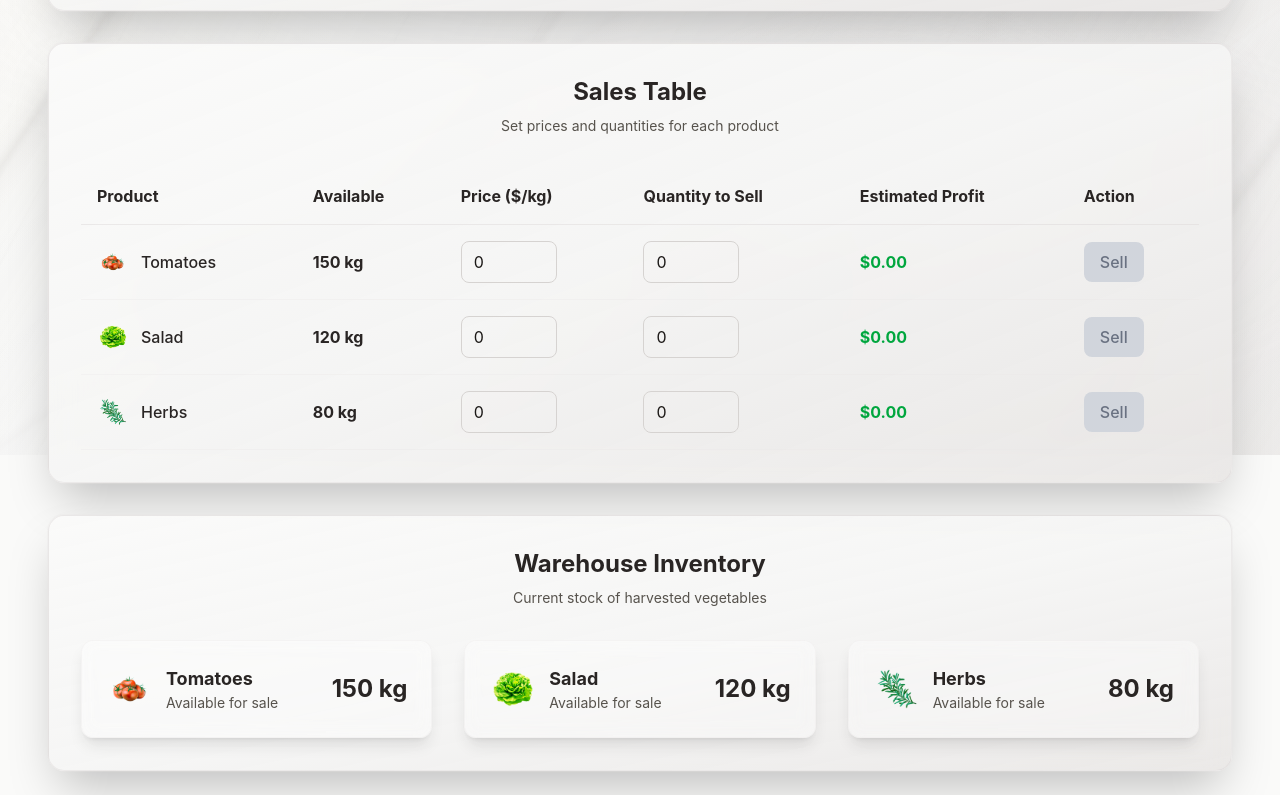
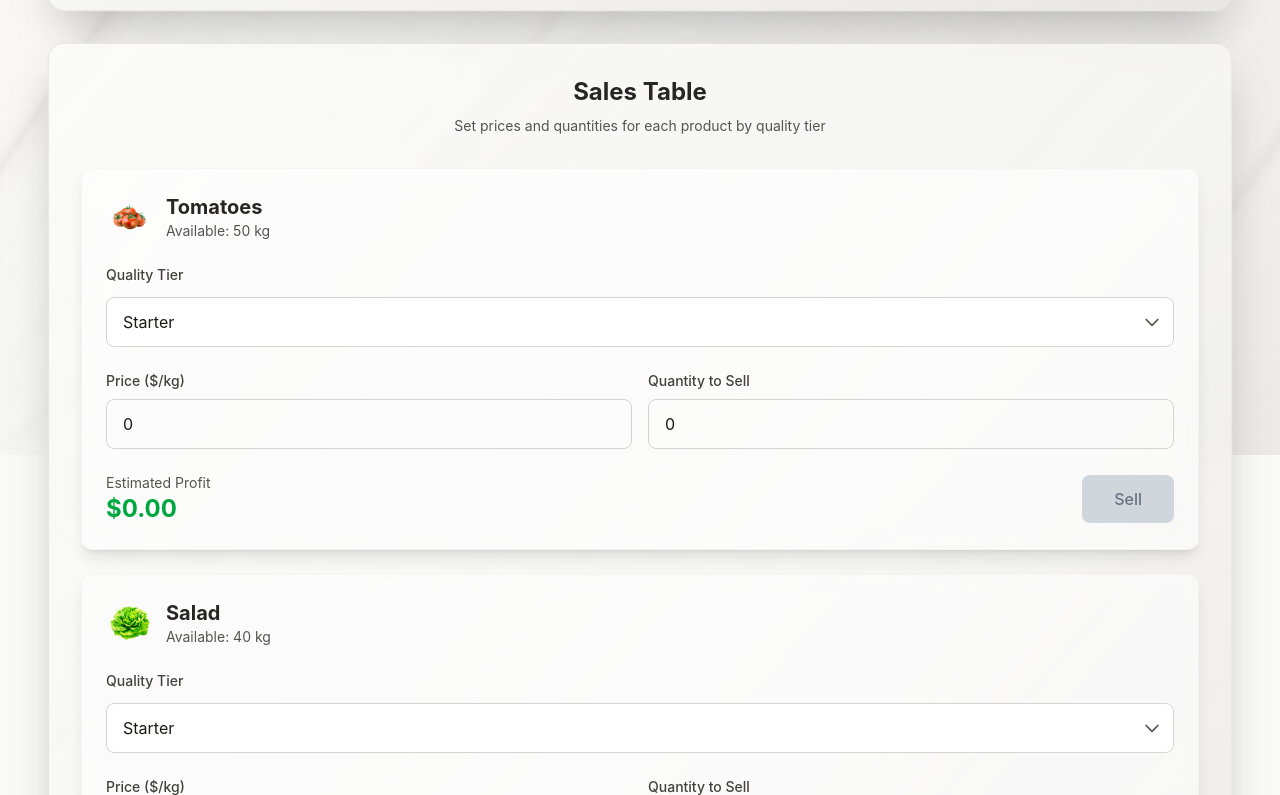
Before and after one commit to RebelsBlocks/business-simulator-frontend, a React (Vite) app: page /sales in a window 1280 px wide. Shown: the part 345-1140 px from the top of the page. Built offline with nearby package versions, Linux system fonts and the light colour scheme.

Commit message:
Update Sales.tsx

```diff
--- a/src/pages/Sales.tsx
+++ b/src/pages/Sales.tsx
@@ -7,10 +7,18 @@ interface ProductInventory {
   herbs: number;
 }
 
+interface TierInventory {
+  starter: ProductInventory;
+  basic: ProductInventory;
+  premium: ProductInventory;
+  max: ProductInventory;
+}
+
 interface SalesItem {
   productId: string;
   productName: string;
   icon: string;
+  selectedTier: 'starter' | 'basic' | 'premium' | 'max';
   availableQuantity: number;
   price: number;
   quantityToSell: number;
@@ -18,11 +26,12 @@ interface SalesItem {
 }
 
 const Sales = () => {
-  // Symulowany magazyn gotowych produktów
-  const [warehouseInventory, setWarehouseInventory] = useState<ProductInventory>({
-    tomatoes: 150,
-    salad: 120,
-    herbs: 80
+  // Symulowany magazyn gotowych produktów z podziałem na tiery
+  const [warehouseInventory, setWarehouseInventory] = useState<TierInventory>({
+    starter: { tomatoes: 50, salad: 40, herbs: 30 },
+    basic: { tomatoes: 40, salad: 35, herbs: 25 },
+    premium: { tomatoes: 30, salad: 25, herbs: 15 },
+    max: { tomatoes: 20, salad: 15, herbs: 10 }
   });
 
   // Stan pieniędzy (symulowany)
@@ -34,25 +43,51 @@ const Sales = () => {
     { id: 'herbs', name: 'Herbs', icon: '/herbs.png' }
   ];
 
-  // Stan dla tabeli sprzedaży
-  const [salesItems, setSalesItems] = useState<SalesItem[]>(
-    products.map(product => ({
+  const tiers = [
+    { id: 'starter', name: 'Starter', color: 'from-stone-400 to-stone-600', bgColor: 'bg-stone-100' },
+    { id: 'basic', name: 'Basic', color: 'from-stone-500 to-stone-700', bgColor: 'bg-stone-200' },
+    { id: 'premium', name: 'Premium', color: 'from-stone-600 to-stone-800', bgColor: 'bg-stone-300' },
+    { id: 'max', name: 'Max', color: 'from-stone-700 to-stone-900', bgColor: 'bg-stone-400' }
+  ] as const;
+
+  // Stan dla tabeli sprzedaży - jeden wiersz na produkt z wybieranym tierem
+  const [salesItems, setSalesItems] = useState<SalesItem[]>(() => {
+    return products.map(product => ({
       productId: product.id,
       productName: product.name,
       icon: product.icon,
-      availableQuantity: warehouseInventory[product.id as keyof ProductInventory],
+      selectedTier: 'starter',
+      availableQuantity: warehouseInventory.starter[product.id as keyof ProductInventory],
       price: 0,
       quantityToSell: 0,
       estimatedProfit: 0
-    }))
-  );
+    }));
+  });
 
   // Aktualizuj dostępną ilość w tabeli sprzedaży
   const updateAvailableQuantities = () => {
     setSalesItems(prev => prev.map(item => ({
       ...item,
-      availableQuantity: warehouseInventory[item.productId as keyof ProductInventory]
+      availableQuantity: warehouseInventory[item.selectedTier][item.productId as keyof ProductInventory]
     })));
+  };
+
+  // Obsługa zmiany tieru
+  const handleTierChange = (productId: string, newTier: 'starter' | 'basic' | 'premium' | 'max') => {
+    setSalesItems(prev => prev.map(item => {
+      if (item.productId === productId) {
+        const newAvailableQuantity = warehouseInventory[newTier][item.productId as keyof ProductInventory];
+
+        return {
+          ...item,
+          selectedTier: newTier,
+          availableQuantity: newAvailableQuantity,
+          quantityToSell: Math.min(item.quantityToSell, newAvailableQuantity),
+          estimatedProfit: item.price * Math.min(item.quantityToSell, newAvailableQuantity)
+        };
+      }
+      return item;
+    }));
   };
 
   // Obsługa zmiany ceny
@@ -94,7 +129,10 @@ const Sales = () => {
     // Aktualizuj magazyn
     setWarehouseInventory(prev => ({
       ...prev,
-      [productId]: prev[productId as keyof ProductInventory] - item.quantityToSell
+      [item.selectedTier]: {
+        ...prev[item.selectedTier],
+        [productId]: prev[item.selectedTier][productId as keyof ProductInventory] - item.quantityToSell
+      }
     }));
 
     // Dodaj pieniądze
@@ -109,7 +147,7 @@ const Sales = () => {
     }));
 
     // Pokaż komunikat o sukcesie
-    alert(`Successfully sold ${item.quantityToSell} ${item.productName} for $${item.estimatedProfit.toFixed(2)}!`);
+    alert(`Successfully sold ${item.quantityToSell} kg of ${item.productName} (${item.selectedTier} quality) for $${item.estimatedProfit.toFixed(2)}!`);
   };
 
   // Aktualizuj dostępne ilości gdy zmienia się magazyn
@@ -128,7 +166,7 @@ const Sales = () => {
         <div className="bg-gradient-to-br from-stone-50/95 via-stone-100/90 to-stone-200/85 backdrop-blur-md border border-stone-300/40 rounded-xl sm:rounded-2xl p-6 sm:p-8 mb-6 sm:mb-8 shadow-2xl ring-1 ring-stone-200/30 transition-all duration-500">
           <div className="text-center mb-4">
             <h2 className="text-3xl font-bold text-stone-800 mb-2">Sales Dashboard</h2>
-            <p className="text-stone-600 text-sm">Sell your harvested vegetables for profit</p>
+            <p className="text-stone-600 text-sm">Sell your harvested vegetables by quality tier</p>
           </div>
           <div className="grid grid-cols-1 md:grid-cols-3 gap-6 sm:gap-8">
             <div className="text-center">
@@ -141,78 +179,100 @@ const Sales = () => {
             </div>
             <div className="text-center">
               <div className="text-3xl font-bold text-stone-800">
-                {Object.values(warehouseInventory).reduce((sum, quantity) => sum + quantity, 0)}
+                {Object.values(warehouseInventory).reduce((sum, tier) =>
+                  sum + Object.values(tier).reduce((tierSum: number, quantity: unknown) => tierSum + (quantity as number), 0), 0
+                )}
               </div>
               <div className="text-sm text-stone-600 mt-2 font-medium">Total Inventory</div>
             </div>
           </div>
         </div>
 
-        {/* Sales Table */}
+        {/* Responsive Sales Cards */}
         <div className="bg-gradient-to-br from-stone-50/95 via-stone-100/90 to-stone-200/85 backdrop-blur-md border border-stone-300/40 rounded-xl sm:rounded-2xl p-6 sm:p-8 shadow-2xl ring-1 ring-stone-200/30 transition-all duration-500">
           <div className="text-center mb-8">
             <h2 className="text-2xl font-bold text-stone-800 mb-2">Sales Table</h2>
-            <p className="text-stone-600 text-sm">Set prices and quantities for each product</p>
+            <p className="text-stone-600 text-sm">Set prices and quantities for each product by quality tier</p>
           </div>
 
-          <div className="overflow-x-auto">
-            <table className="w-full">
-              <thead>
-                <tr className="border-b border-stone-300/40">
-                  <th className="text-left p-4 font-bold text-stone-800">Product</th>
-                  <th className="text-left p-4 font-bold text-stone-800">Available</th>
-                  <th className="text-left p-4 font-bold text-stone-800">Price ($/kg)</th>
-                  <th className="text-left p-4 font-bold text-stone-800">Quantity to Sell</th>
-                  <th className="text-left p-4 font-bold text-stone-800">Estimated Profit</th>
-                  <th className="text-left p-4 font-bold text-stone-800">Action</th>
-                </tr>
-              </thead>
-              <tbody>
-                {salesItems.map((item) => (
-                  <tr key={item.productId} className="border-b border-stone-200/30 hover:bg-stone-50/50 transition-colors">
-                    <td className="p-4">
-                      <div className="flex items-center gap-3">
+          <div className="space-y-6">
+            {salesItems.map((item) => {
+              return (
+                <div key={item.productId} className="bg-white/60 backdrop-blur-sm rounded-xl p-6 border border-stone-200/30 shadow-lg">
+                  {/* Product Header */}
+                  <div className="flex items-center gap-3 mb-6">
                     <img
                       src={item.icon}
                       alt={item.productName}
-                          className="w-8 h-8"
+                      className="w-12 h-12"
                     />
-                        <span className="font-medium text-stone-800">{item.productName}</span>
+                    <div>
+                      <h3 className="text-xl font-bold text-stone-800">{item.productName}</h3>
+                      <p className="text-sm text-stone-600">Available: {item.availableQuantity} kg</p>
                     </div>
-                    </td>
-                    <td className="p-4">
-                      <span className="font-bold text-stone-800">{item.availableQuantity} kg</span>
-                    </td>
-                    <td className="p-4">
+                  </div>
+
+                  {/* Quality Tier Selector */}
+                  <div className="mb-6">
+                    <label className="block text-sm font-medium text-stone-700 mb-3">Quality Tier</label>
+                    <div className="relative">
+                      <select
+                        value={item.selectedTier}
+                        onChange={(e) => handleTierChange(item.productId, e.target.value as 'starter' | 'basic' | 'premium' | 'max')}
+                        className="w-full px-4 py-3 border border-stone-300 rounded-lg focus:outline-none focus:ring-2 focus:ring-stone-400 focus:border-transparent bg-white appearance-none cursor-pointer"
+                      >
+                        {tiers.map((tier) => (
+                          <option key={tier.id} value={tier.id} className="flex items-center gap-2">
+                            {tier.name}
+                          </option>
+                        ))}
+                      </select>
+                      <div className="absolute inset-y-0 right-0 flex items-center px-3 pointer-events-none">
+                        <svg className="w-5 h-5 text-stone-600" fill="none" stroke="currentColor" viewBox="0 0 24 24">
+                          <path strokeLinecap="round" strokeLinejoin="round" strokeWidth={2} d="M19 9l-7 7-7-7" />
+                        </svg>
+                      </div>
+                    </div>
+                  </div>
+
+                  {/* Price and Quantity Inputs */}
+                  <div className="grid grid-cols-1 sm:grid-cols-2 gap-4 mb-6">
+                    <div>
+                      <label className="block text-sm font-medium text-stone-700 mb-2">Price ($/kg)</label>
                       <input
                         type="number"
                         min="0"
                         step="0.01"
                         value={item.price}
                         onChange={(e) => handlePriceChange(item.productId, parseFloat(e.target.value) || 0)}
-                        className="w-24 px-3 py-2 border border-stone-300 rounded-lg focus:outline-none focus:ring-2 focus:ring-stone-400 focus:border-transparent"
+                        className="w-full px-4 py-3 border border-stone-300 rounded-lg focus:outline-none focus:ring-2 focus:ring-stone-400 focus:border-transparent"
                         placeholder="0.00"
                       />
-                    </td>
-                    <td className="p-4">
+                    </div>
+                    <div>
+                      <label className="block text-sm font-medium text-stone-700 mb-2">Quantity to Sell</label>
                       <input
                         type="number"
                         min="0"
                         max={item.availableQuantity}
                         value={item.quantityToSell}
                         onChange={(e) => handleQuantityChange(item.productId, parseInt(e.target.value) || 0)}
-                        className="w-24 px-3 py-2 border border-stone-300 rounded-lg focus:outline-none focus:ring-2 focus:ring-stone-400 focus:border-transparent"
+                        className="w-full px-4 py-3 border border-stone-300 rounded-lg focus:outline-none focus:ring-2 focus:ring-stone-400 focus:border-transparent"
                         placeholder="0"
                       />
-                    </td>
-                    <td className="p-4">
-                      <span className="font-bold text-green-600">${item.estimatedProfit.toFixed(2)}</span>
-                    </td>
-                    <td className="p-4">
+                    </div>
+                  </div>
+
+                  {/* Estimated Profit and Sell Button */}
+                  <div className="flex flex-col sm:flex-row items-center justify-between gap-4">
+                    <div className="text-center sm:text-left">
+                      <div className="text-sm text-stone-600">Estimated Profit</div>
+                      <div className="text-2xl font-bold text-green-600">${item.estimatedProfit.toFixed(2)}</div>
+                    </div>
                     <button
                       onClick={() => handleSell(item.productId)}
                       disabled={item.quantityToSell <= 0 || item.price <= 0 || item.availableQuantity <= 0}
-                        className={`px-4 py-2 rounded-lg font-medium transition-all duration-200 ${
+                      className={`px-8 py-3 rounded-lg font-medium transition-all duration-200 ${
                         item.quantityToSell > 0 && item.price > 0 && item.availableQuantity > 0
                           ? 'bg-gradient-to-br from-green-500 to-green-600 hover:from-green-600 hover:to-green-700 text-white shadow-md hover:shadow-lg transform hover:scale-105'
                           : 'bg-gray-300 text-gray-500 cursor-not-allowed'
@@ -220,38 +280,41 @@ const Sales = () => {
                     >
                       Sell
                     </button>
-                    </td>
-                  </tr>
-                ))}
-              </tbody>
-            </table>
+                  </div>
+                </div>
+              );
+            })}
           </div>
         </div>
 
-        {/* Warehouse Inventory - Bottom */}
+        {/* Warehouse Inventory by Tier - Bottom */}
         <div className="bg-gradient-to-br from-stone-50/95 via-stone-100/90 to-stone-200/85 backdrop-blur-md border border-stone-300/40 rounded-xl sm:rounded-2xl p-6 sm:p-8 mt-6 sm:mt-8 shadow-2xl ring-1 ring-stone-200/30 transition-all duration-500">
           <div className="text-center mb-8">
-            <h2 className="text-2xl font-bold text-stone-800 mb-2">Warehouse Inventory</h2>
-            <p className="text-stone-600 text-sm">Current stock of harvested vegetables</p>
+            <h2 className="text-2xl font-bold text-stone-800 mb-2">Warehouse Inventory by Quality Tier</h2>
+            <p className="text-stone-600 text-sm">Current stock of harvested vegetables by quality</p>
           </div>
-          <div className="grid grid-cols-1 md:grid-cols-3 gap-8">
+          <div className="grid grid-cols-1 md:grid-cols-2 lg:grid-cols-4 gap-6">
+            {tiers.map((tier) => (
+              <div key={tier.id} className="bg-white/40 backdrop-blur-sm rounded-xl p-6 border border-stone-200/30 shadow-lg">
+                <div className="text-center mb-6">
+                  <div className="text-xl font-bold text-stone-800 mb-2 capitalize">{tier.name}</div>
+                  <div className={`w-12 h-1 bg-gradient-to-r ${tier.color} mx-auto rounded-full`}></div>
+                </div>
+                <div className="space-y-4">
                   {products.map((product) => (
-              <div key={product.id} className="bg-white/40 backdrop-blur-sm rounded-xl p-6 border border-stone-200/30 shadow-lg">
-                <div className="flex items-center justify-between">
+                    <div key={product.id} className="flex items-center justify-between p-3 bg-white/60 rounded-lg border border-stone-200/40">
                       <div className="flex items-center gap-3">
                         <img
                           src={product.icon}
                           alt={product.name}
-                      className="w-12 h-12"
+                          className="w-8 h-8"
                         />
-                    <div>
-                      <div className="text-lg font-bold text-stone-800">{product.name}</div>
-                      <div className="text-sm text-stone-600">Available for sale</div>
+                      </div>
+                      <div className="text-lg font-bold text-stone-800">
+                        {warehouseInventory[tier.id][product.id as keyof ProductInventory]} kg
                       </div>
                     </div>
-                  <div className="text-2xl font-bold text-stone-800">
-                    {warehouseInventory[product.id as keyof ProductInventory]} kg
-                  </div>
+                  ))}
                 </div>
               </div>
             ))}
```
Lines whose indentation alone changed are shown as unchanged.
